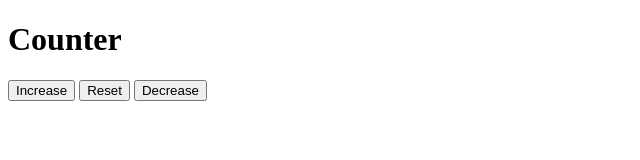
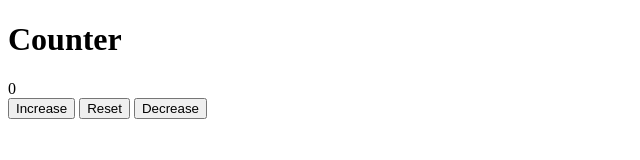
Before and after one commit to m-salman004/Simple-Counter, a plain HTML site: page index.html in a window 1280 px wide. Shown: the whole page, without its empty margins (0-640 px from the left). Drawn offline with Linux system fonts and the light colour scheme.

Commit message:
Add value 0

```diff
--- a/index.html
+++ b/index.html
@@ -11,6 +11,7 @@
     <main>
         <div class="container">
             <h1>Counter</h1>
+            <span id="value">0</span>
             <div class="button-container">
             <button class="btn Increase">Increase</button>
             <button class="btn Reset">Reset</button>
```
